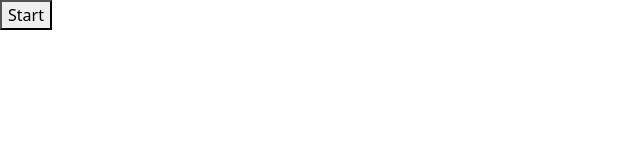
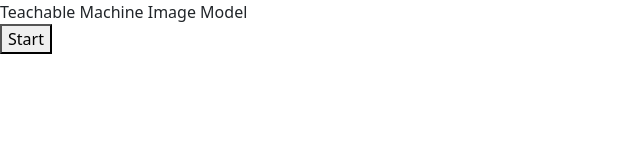
Before and after one commit to RayGtzB/TM, a plain HTML site: page index.html in a window 1280 px wide. Shown: the whole page, without its empty margins (0-640 px from the left). Drawn offline with Linux system fonts and the light colour scheme.

Commit message:
Update index.html

```diff
--- a/index.html
+++ b/index.html
@@ -9,8 +9,8 @@
 </head>
 
 <body>
-    <div class="row">
-        <div class="col"> <button type="button" onclick="init()">Start</button>
+<div>Teachable Machine Image Model</div>
+<button type="button" onclick="init()">Start</button>
 <div id="webcam-container"></div>
 <div id="label-container"></div>
 <script src="https://cdn.jsdelivr.net/npm/@tensorflow/tfjs@latest/dist/tf.min.js"></script>
@@ -68,8 +68,8 @@
         }
     }
 </script>
-</div>
-    </div>
+
+
     <script src="assets/bootstrap/js/bootstrap.min.js"></script>
 </body>
 
```
